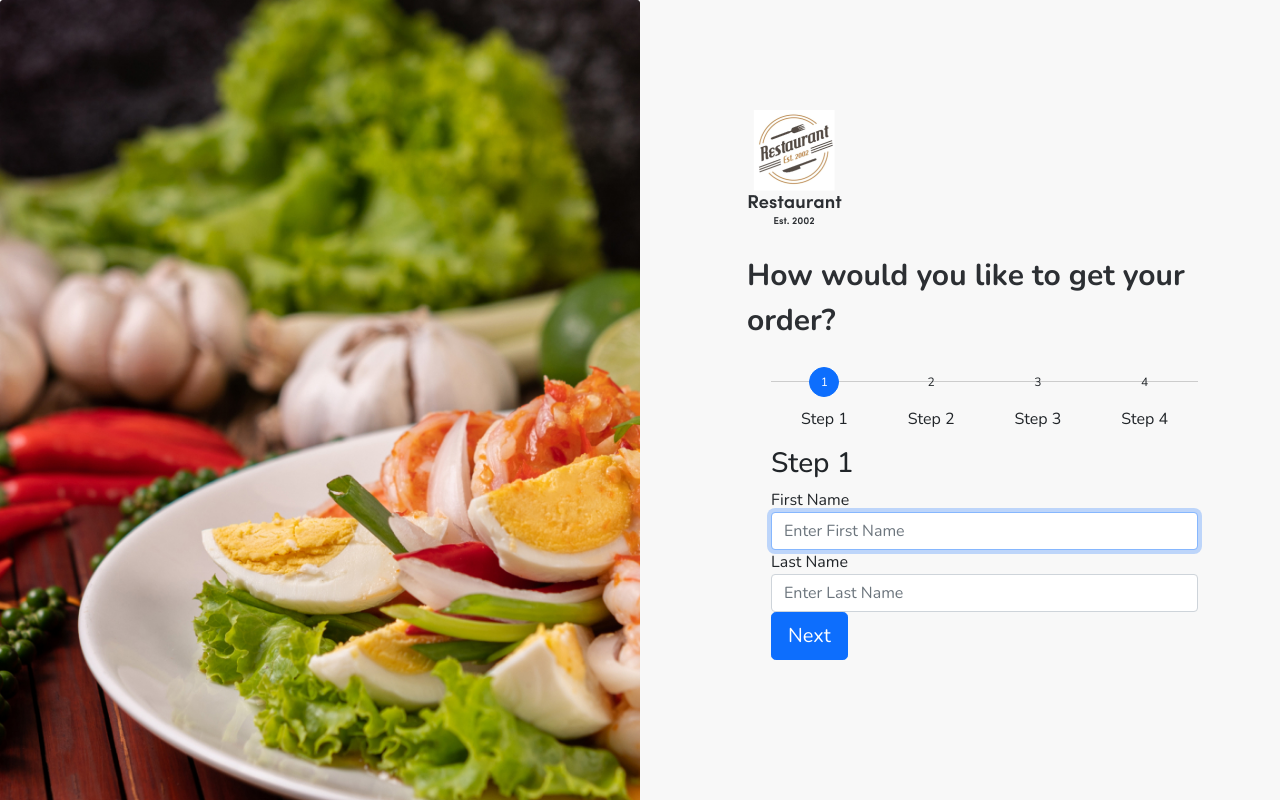
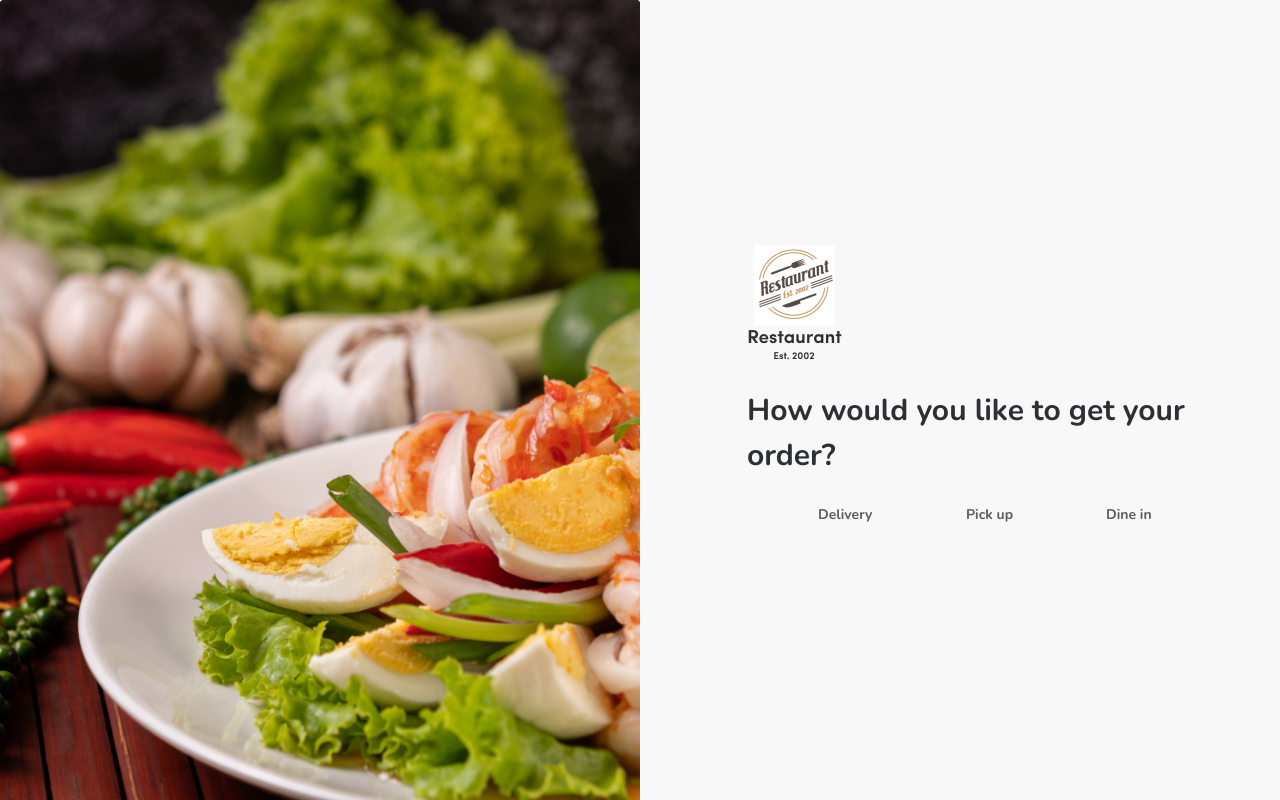
Before and after one commit to ashikrahman-ash/italiano, a plain HTML site: page chooser-order-type.html in a window 1280 px wide. Drawn offline with nearby package versions, Linux system fonts and the light colour scheme.

Commit message:
Ordar page add

```diff
--- a/assets/js/script.js
+++ b/assets/js/script.js
@@ -61,8 +61,6 @@ $(document).ready(function () {
     // Password show hide -- End
 
     // Form tab -- Start
-
-
     var navListItems = $('div.setup-panel div a'),
             allWells = $('.setup-content'),
             allNextBtn = $('.nextBtn'),
@@ -76,8 +74,8 @@ $(document).ready(function () {
                 $item = $(this);
 
         if (!$item.hasClass('disabled')) {
-            navListItems.removeClass('btn-primary').addClass('btn-default');
-            $item.addClass('btn-primary');
+            navListItems.removeClass('active-btn').addClass('normal-btn');
+            $item.addClass('active-btn');
             allWells.hide();
             $target.show();
             $target.find('input:eq(0)').focus();
--- a/assets/scss/style.scss
+++ b/assets/scss/style.scss
@@ -402,17 +402,7 @@ input {
     filter: alpha(opacity=100) !important;
 }
 
-.stepwizard-row:before {
-    top: 14px;
-    bottom: 0;
-    position: absolute;
-    content: " ";
-    width: 100%;
-    height: 1px;
-    background-color: #ccc;
-    z-index: 0;
 
-}
 
 .stepwizard-step {
     display: table-cell;
@@ -421,15 +411,22 @@ input {
 }
 
 .btn-circle {
-    width: 30px;
-    height: 30px;
     text-align: center;
-    padding: 6px 0;
-    font-size: 12px;
-    line-height: 1.428571429;
-    border-radius: 15px;
+    padding: 10px 38px;
+    &:hover {
+        color: var(--gray-2);
+    }
 }
 
+.active-btn {
+    background: var(--anzac);
+    box-shadow: 0px 3px 8px rgba(34, 34, 34, 0.05);
+    color: #ffffff;
+    padding: 10px 38px;
+    &:hover {
+        color: #ffffff;
+    }
+}
 
 /*--- Order type /End  ---*/
 
--- a/chooser-order-type.html
+++ b/chooser-order-type.html
@@ -132,39 +132,31 @@
                         <div class="step-form-wrapper form-field-area">
 
                             <div class="container">
+
                                 <div class="stepwizard">
                                     <div class="stepwizard-row setup-panel">
                                         <div class="stepwizard-step">
-                                            <a href="#step-1" type="button" class="btn btn-primary btn-circle">1</a>
-                                            <p>Step 1</p>
+                                            <a href="#step-1" class="btn-circle text-decoration-none fs-14 lh-19 fw-bold radius-12 text-clr-gray-2">Delivery</a>
+
                                         </div>
                                         <div class="stepwizard-step">
-                                            <a href="#step-2" type="button" class="btn btn-default btn-circle" disabled="disabled">2</a>
-                                            <p>Step 2</p>
-                                        </div>
-                                        <div class="stepwizard-step">
-                                            <a href="#step-3" type="button" class="btn btn-default btn-circle" disabled="disabled">3</a>
-                                            <p>Step 3</p>
+                                            <a href="#step-2" class="btn-circle text-decoration-none fs-14 lh-19 fw-bold radius-12 text-clr-gray-2">Pick up</a>
+
                                         </div>
                                          <div class="stepwizard-step">
-                                            <a href="#step-4" type="button" class="btn btn-default btn-circle" disabled="disabled">4</a>
-                                            <p>Step 4</p>
+                                            <a href="#step-4" class="btn-circle text-decoration-none fs-14 lh-19 fw-bold radius-12 text-clr-gray-2">Dine in</a>
+
                                         </div>
                                     </div>
                                 </div>
+
                                 <form role="form">
+
                                     <div class="row setup-content" id="step-1">
                                         <div class="col-xs-12">
                                             <div class="col-md-12">
                                                 <h3> Step 1</h3>
-                                                <div class="form-group">
-                                                    <label class="control-label">First Name</label>
-                                                    <input  maxlength="100" type="text" required="required" class="form-control" placeholder="Enter First Name"  />
-                                                </div>
-                                                <div class="form-group">
-                                                    <label class="control-label">Last Name</label>
-                                                    <input maxlength="100" type="text" required="required" class="form-control" placeholder="Enter Last Name" />
-                                                </div>
+                                                <p>1 Lorem ipsum dolor sit amet consectetur, adipisicing elit. Officia repellendus animi nihil modi maxime vitae fugit, ratione cupiditate? Ipsum qui exercitationem optio. Expedita, ducimus vitae nostrum dolorem quisquam enim. Reprehenderit.</p>
                                                 <button class="btn btn-primary nextBtn btn-lg pull-right" type="button" >Next</button>
                                             </div>
                                         </div>
@@ -173,47 +165,28 @@
                                         <div class="col-xs-12">
                                             <div class="col-md-12">
                                                 <h3> Step 2</h3>
-                                                <div class="form-group">
-                                                    <label class="control-label">Company Name</label>
-                                                    <input maxlength="200" type="text" required="required" class="form-control" placeholder="Enter Company Name" />
-                                                </div>
-                                                <div class="form-group">
-                                                    <label class="control-label">Company Address</label>
-                                                    <input maxlength="200" type="text" required="required" class="form-control" placeholder="Enter Company Address"  />
-                                                </div>
+                                                <p>2 Lorem ipsum dolor sit amet consectetur, adipisicing elit. Officia repellendus animi nihil modi maxime vitae fugit, ratione cupiditate? Ipsum qui exercitationem optio. Expedita, ducimus vitae nostrum dolorem quisquam enim. Reprehenderit.</p>
                                                 <button class="btn btn-default prevBtn btn-lg pull-left" type="button" >Prev</button>
                                                 <button class="btn btn-primary nextBtn btn-lg pull-right" type="button" >Next</button>
                                             </div>
                                         </div>
                                     </div>
-                                    <div class="row setup-content" id="step-3">
+
+                                    <div class="row setup-content" id="step-4">
                                         <div class="col-xs-12">
                                             <div class="col-md-12">
                                                 <h3> Step 3</h3>
-                                                <div class="form-group">
-                                                    <label class="control-label">Skills</label>
-                                                    <input maxlength="200" type="text" required="required" class="form-control" placeholder="Enter skill or skills" />
-                                                </div>
-                                                <div class="form-group">
-                                                    <label class="control-label">Comment</label>
-                                                    <textarea class="form-control" placeholder="Enter Comment" ></textarea>
-                                                </div>
-                                                <button class="btn btn-default prevBtn btn-lg pull-left" type="button" >Prev</button>
-                                                <button class="btn btn-primary nextBtn btn-lg pull-right" type="button" >Next</button>
-                                            </div>
-                                        </div>
-                                    </div>
-                                    <div class="row setup-content" id="step-4">
-                                        <div class="col-xs-12">
-                                            <div class="col-md-12">
-                                                <h3> Step 4</h3>
+                                                <p>3 Lorem ipsum dolor sit amet consectetur, adipisicing elit. Officia repellendus animi nihil modi maxime vitae fugit, ratione cupiditate? Ipsum qui exercitationem optio. Expedita, ducimus vitae nostrum dolorem quisquam enim. Reprehenderit.</p>
+
                                                 <button class="btn btn-default prevBtn btn-lg pull-left" type="button" >Prev</button>
                                                 <button class="btn btn-success btn-lg pull-right" type="submit">Finish!</button>
                                             </div>
                                         </div>
                                     </div>
+
                                 </form>
-                                </div>
+
+                            </div>
 
                         </div>
                     </div>
```
Also changed, not shown: login.html (+1 -1 lines), assets/css/style.css, assets/img/Logo-italiano.svg (added), assets/img/italiano-logo (1).png (deleted).
